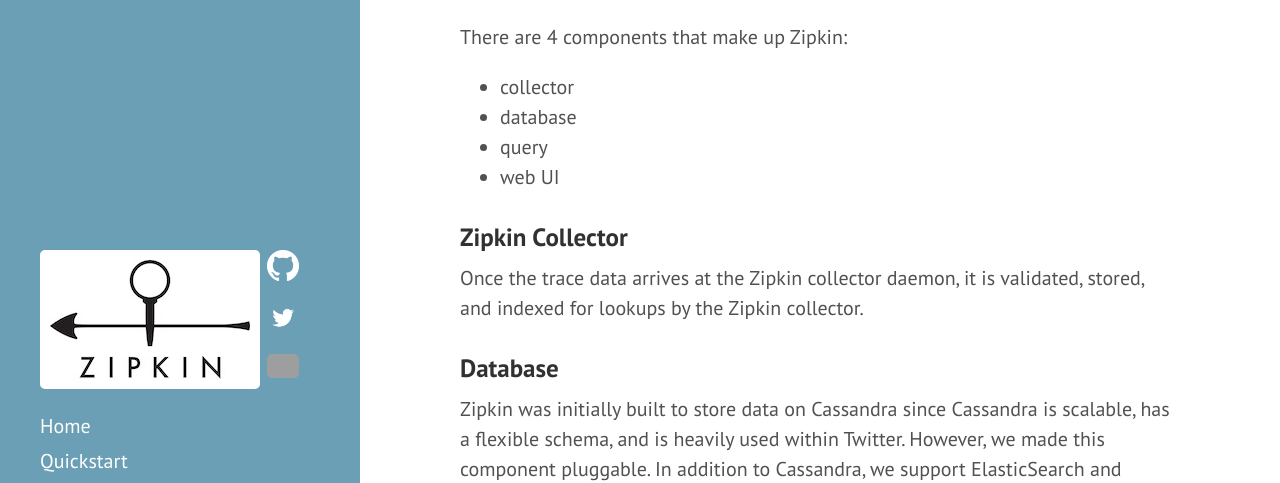
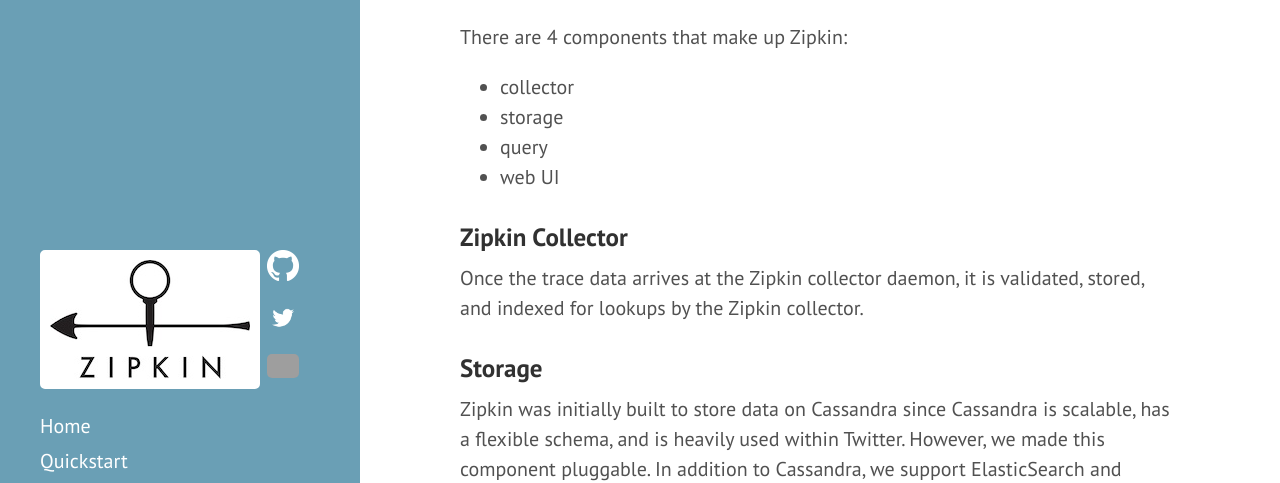
Before and after one commit to openzipkin/openzipkin.github.io, a Jekyll site: the page built from pages/architecture.md, in a window 1280 px wide and 900 px high, scrolled down 1254 px. Shown: the part 156-639 px from the top of the window. Built offline with Jekyll 4.4.1, drawn with Linux system fonts in a browser that asks for light colours.

Commit message:
database back to storage

```diff
--- a/pages/architecture.md
+++ b/pages/architecture.md
@@ -29,7 +29,7 @@
 There are 4 components that make up Zipkin:
 
 * collector
-* database
+* storage
 * query
 * web UI
 
@@ -40,7 +40,7 @@
 
 Once the trace data arrives at the Zipkin collector daemon, it is validated, stored, and indexed for lookups by the Zipkin collector.
 
-### Database
+### Storage
 
 Zipkin was initially built to store data on Cassandra since Cassandra is scalable, has a
 flexible schema, and is heavily used within Twitter. However, we made this
```
